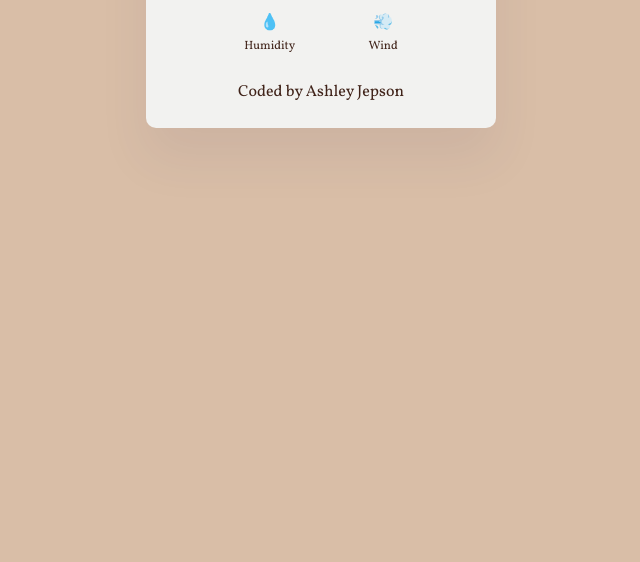
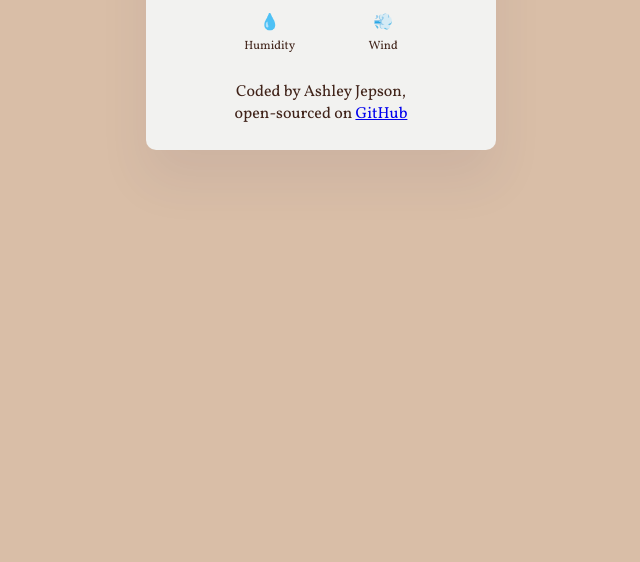
Before and after one commit to ajepson5/cozy-weather-app, a plain HTML site: page index.html in a window 1280 px wide. Shown: the part 238-800 px from the top of the page, without its empty margins (319-959 px from the left). Drawn offline with nearby package versions, Linux system fonts and the light colour scheme; no server answers.

Commit message:
Added link to repository

```diff
--- a/index.html
+++ b/index.html
@@ -30,7 +30,7 @@
             💨</br><span class="extraInfo">Wind</span></br><span id="windData"></span>
         </div>
     </div>
-    <footer>Coded by Ashley Jepson</footer>
+    <footer>Coded by Ashley Jepson, </br> open-sourced on <a href="https://github.com/ajepson5/cozy-weather-app" target="_blank">GitHub</a></footer>
     </div>
     <script src="script.js"></script>
   </body>
```
